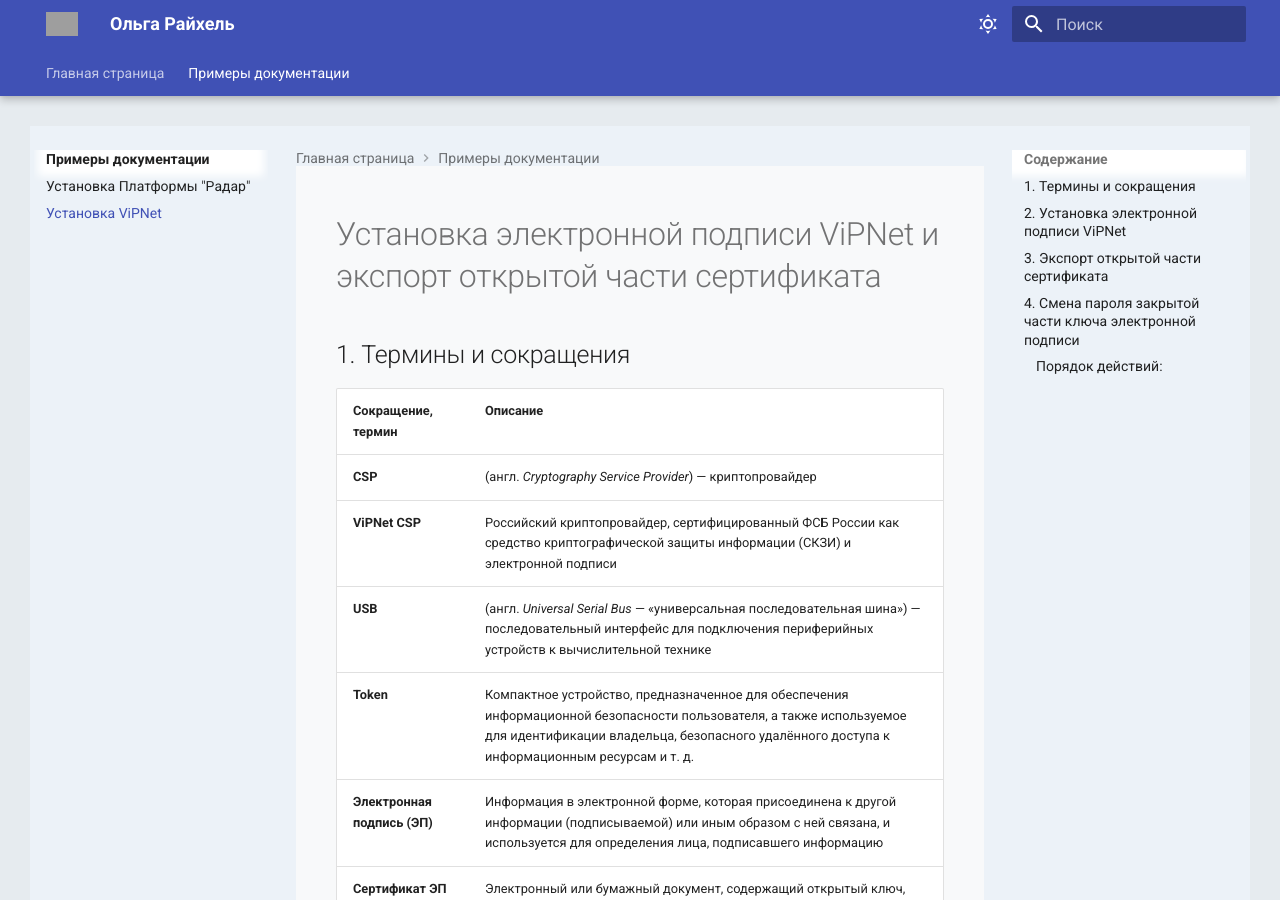
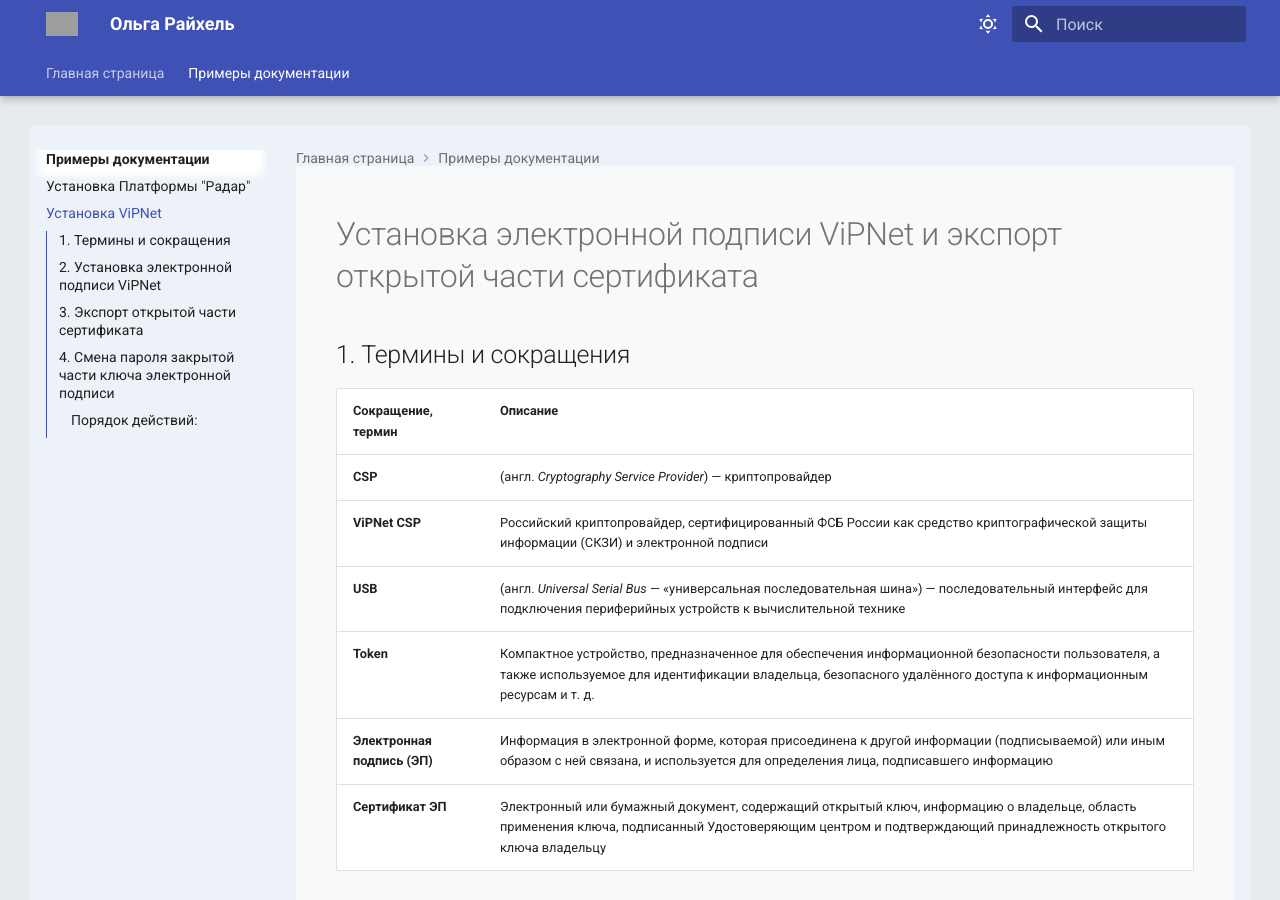
Before and after one commit to Olga-raykhel/docs_o-raykhel, an MkDocs documentation site: the page built from docs/admin/vipnet-installation.md, in a window 1280 px wide and 900 px high. Built offline with MkDocs 1.6.1 and Material for MkDocs 9.7.7, drawn with Linux system fonts in a browser that asks for light colours; grey boxes are pictures that could not be loaded.

Commit message:
Измененя интерфейса

```diff
--- a/mkdocs.yml
+++ b/mkdocs.yml
@@ -12,14 +12,16 @@
     - navigation.indexes # Позволяет создавать корневые страницы разделов меню. Корневая страница должна лежать в папке раздела и называться index.md. Пример использования корневых страниц приведен ниже в настройках nav
     - navigation.tabs # Верхнее меню
     - navigation.tabs.sticky # Фиксация верхнего меню
-    #- Navigation sections # Настройка спойлеров в левом меню
-    #- navigation.expand # Разворачивает спойлеры в левом меню по умолчанию
-    #- toc.integrate # Фиксирует оглавление страницы в левом меню
+    - Navigation sections # Настройка спойлеров в левом меню
+    - navigation.expand # Разворачивает спойлеры в левом меню по умолчанию
+    - toc.integrate # Фиксирует оглавление страницы в левом меню
     - navigation.instant # Функция быстрой загрузки страниц
     - navigation.top # Добавляет кнопку «к началу» для быстрой обратной прокрутки страницы
     - search.suggest # Подсказки при вводе поискового запроса
     - search.highlight # Подсветка результатов поиска в тексте страницы
     - content.code.copy # Кнопка копирования в блоке кода
+    - content.code.annotate
+    - content.tabs # Вкладки в контенте
 
   language: ru # Язык
   palette: # Настройки светлой и тёмной тем
@@ -68,7 +70,11 @@
       emoji_index: !!python/name:material.extensions.emoji.twemoji
       emoji_generator: !!python/name:material.extensions.emoji.to_svg
   #- pymdownx.critic
-
-#plugins:
-  #- search
+  - pymdownx.inlinehilite
+plugins:
+  - search
   #- material-extensions
+  - include-markdown
+  - openapi:
+      spec: api/openapi.yaml
+      output_dir: api/auto
```
